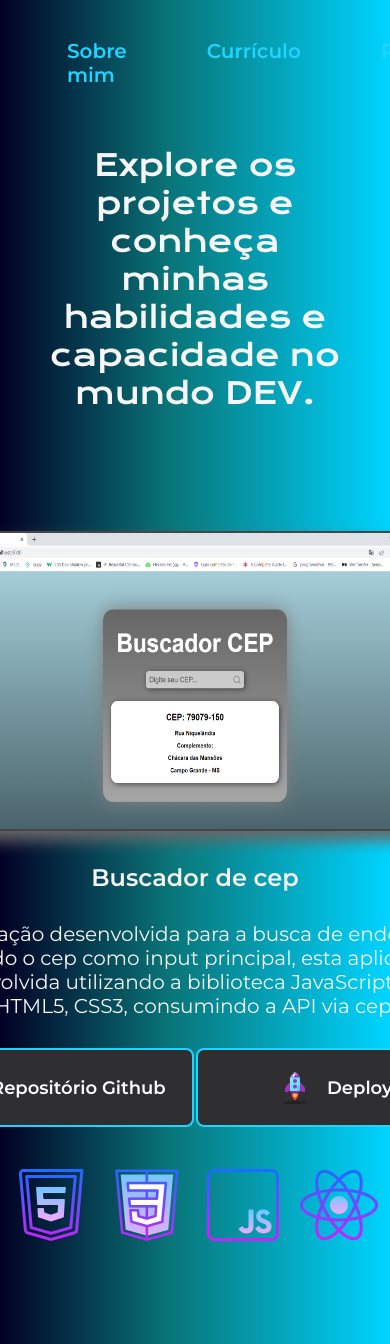
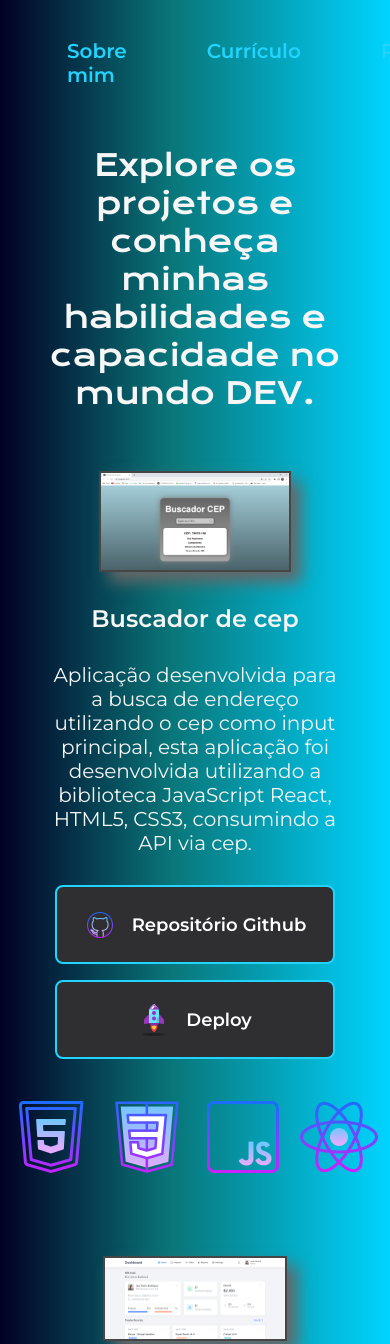
Before and after one commit to JoseCarlos-Filho/Alura-School, a plain HTML site: page HTML_CSS/ModuloI/projects.html in a window 390 px wide. Shown: the top 1344 px of the page. Drawn offline with nearby package versions, Linux system fonts and the light colour scheme.

Commit message:
refactor melhoria de resposividade

```diff
--- a/HTML_CSS/ModuloI/styles/projects.css
+++ b/HTML_CSS/ModuloI/styles/projects.css
@@ -18,14 +18,14 @@
 .projetos__lista {
     display: flex;
     align-items: center;
-    justify-content: space-between;
-    margin: 5rem;
+    justify-content: space-evenly;
+    margin: 5% 3%;
 
 }
 
 .projetos__lista__image {
-    height: 300px;
-    width: 500px;
+    /* height: 110%; */
+    width: 40%;
     margin: 2rem;
     border: 2px solid var(--cor-border-image);
     box-shadow: 10px 10px 15px var(--cor-shadow);
@@ -33,7 +33,7 @@
 }
 
 .projetos__lista__content {
-    width: 55%;
+    width: 50%;
     display: flex;
     flex-direction: column;
     gap: 30px;
@@ -107,4 +107,23 @@
     .projetos__lista__info {
         text-align: center;
     }
+
+    .projetos__lista__image {
+
+        width: 50%;
+    }
 }
+
+@media (max-width: 480px) {
+
+
+    .projetos__lista__content {
+        width: 75%;
+    }
+
+    .projetos__lista__links {
+        flex-direction: column;
+        gap: 16px;
+        align-items: center;
+    }
+}
```
